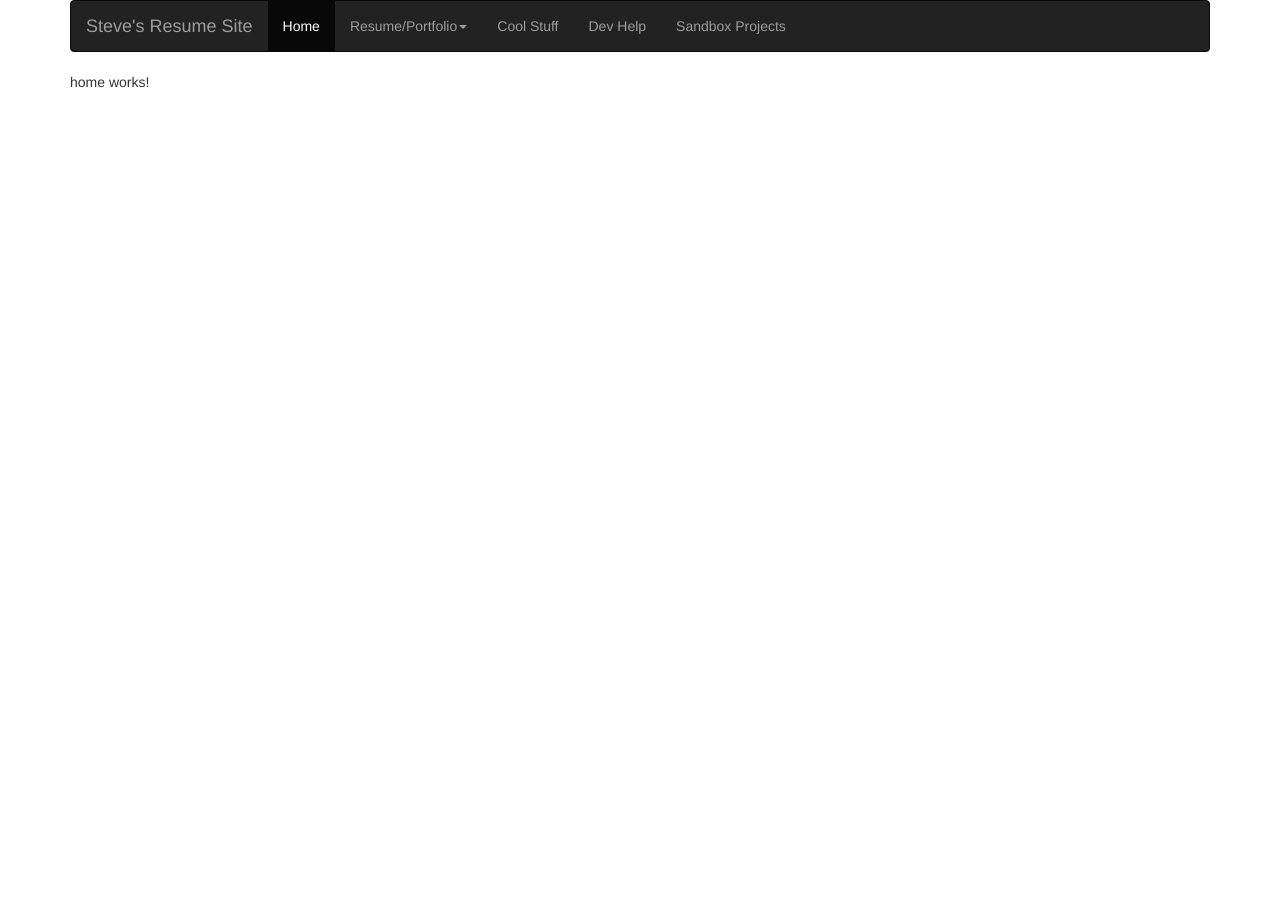
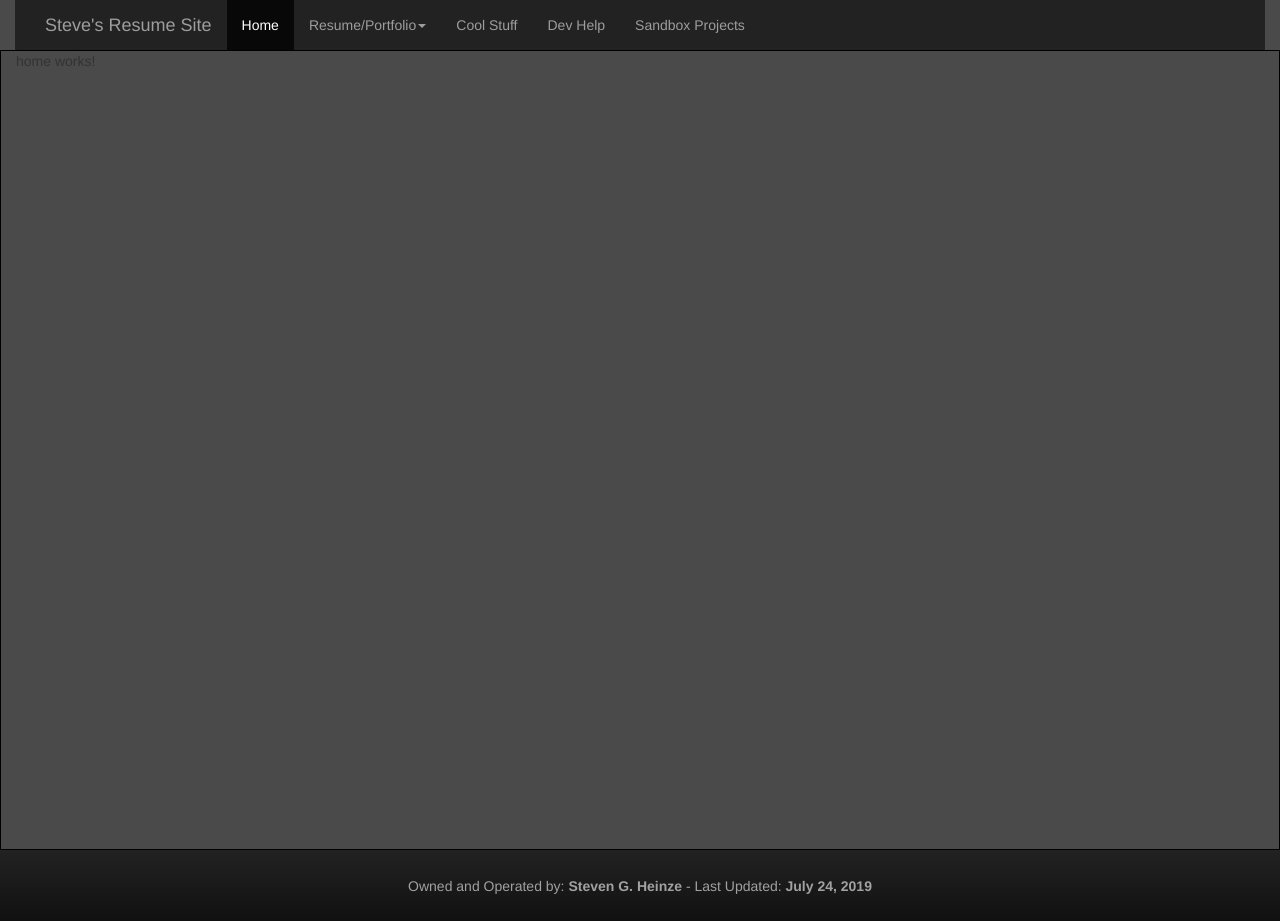
Before and after one commit to stevenheinze57/Resume, an Angular app in the folder ClientApp/: page /home in a window 1280 px wide. Before the commit the page ends 800 px from the top, so only its background shows below. Built offline with nearby package versions, Linux system fonts and the light colour scheme.

Commit message:
Made the footer take the full width and be set to the bottom. Need to so the same with the navigation bar at the top

```diff
--- a/ClientApp/src/app/app.component.css
+++ b/ClientApp/src/app/app.component.css
@@ -4,3 +4,25 @@
     padding-top: 50px;
   }
 }
+.fill {
+  min-height: 100%;
+  min-width: 100%;
+  border: solid black 1px;
+}
+.navigation {
+  width: 100%;
+  min-width: 100%;
+  max-width: 100%;
+  top: 0;
+}
+/*.body {
+  overflow: auto;
+  clear: both;
+  width: 100%;
+}*/
+/*.footer {
+  width: 100%;
+  bottom: 0;
+  position: relative;
+  clear: both;
+}*/
--- a/ClientApp/src/app/app.component.html
+++ b/ClientApp/src/app/app.component.html
@@ -1,15 +1,33 @@
-<div class='container'>
+<div class="container-fluid navigation">
+  <app-nav></app-nav>
+</div>
 
-  <div class="row">
+<div class="container-fluid fill">
+
+  <!--<div class="row navigation">
+    <div class="col-md-12 navigation">
+      <app-nav></app-nav>
+    </div>
+  </div>-->
+
+  <div class="row body">
     <div class="col-md-12">
-      <app-nav (featureSelected)="onNavigate($event)"></app-nav>
+      <router-outlet></router-outlet>
     </div>
   </div>
 
-   <div class="row">
-     <div class="col-md-3">
-       <router-outlet></router-outlet>
-     </div>
-   </div>
+  <!--<div class="row footer">
+    <div class="col-md-12">
+      <app-footer></app-footer>
+    </div>
+  </div>-->
 
+</div>
+
+<footer>
+  <div class="container-fluid">
+    <div class="row">
+      <app-footer></app-footer>
+    </div>
   </div>
+</footer>
--- a/ClientApp/src/app/app.module.ts
+++ b/ClientApp/src/app/app.module.ts
@@ -13,6 +13,7 @@ import { ResumeComponent } from './resume/resume.component';
 import { CoolstuffComponent } from './coolstuff/coolstuff.component';
 import { DevhelpComponent } from './devhelp/devhelp.component';
 import { SandboxprojectsComponent } from './sandboxprojects/sandboxprojects.component';
+import { FooterComponent } from './footer/footer.component';
 
 const appRoutes: Routes = [
   { path: '', redirectTo: '/home', pathMatch: 'full' },
@@ -34,7 +35,8 @@ const appRoutes: Routes = [
     ResumeComponent,
     CoolstuffComponent,
     DevhelpComponent,
-    SandboxprojectsComponent
+    SandboxprojectsComponent,
+    FooterComponent
   ],
   imports: [
     BrowserModule.withServerTransition({ appId: 'ng-cli-universal' }),
--- /dev/null
+++ b/ClientApp/src/app/footer/footer.component.css
@@ -0,0 +1,16 @@
+.footer {
+  padding-bottom: 2%;
+  padding-top: 2%;
+  background-color: #1b1b1b;
+  background-image: -moz-linear-gradient(top, #222222, #111111);
+  background-image: -webkit-gradient(linear, 0 0, 0 100%, from(#222222), to(#111111));
+  background-image: -webkit-linear-gradient(top, #222222, #111111);
+  background-image: -o-linear-gradient(top, #222222, #111111);
+  background-image: linear-gradient(to bottom, #222222, #111111);
+  background-repeat: repeat-x;
+  border-color: #252525;
+  filter: progid:DXImageTransform.Microsoft.gradient(startColorstr='#ff222222', endColorstr='#ff111111', GradientType=0);
+}
+.footer-text {
+  color: #a1a1a1
+}
--- /dev/null
+++ b/ClientApp/src/app/footer/footer.component.html
@@ -0,0 +1,6 @@
+<footer class="page-footer footer">
+  <div class="footer-copyright text-center py-3 footer-text">
+    Owned and Operated by: <strong>Steven G. Heinze</strong> -
+    Last Updated: <strong>July 24, 2019</strong>
+  </div>
+</footer>
--- /dev/null
+++ b/ClientApp/src/app/footer/footer.component.ts
@@ -0,0 +1,15 @@
+import { Component, OnInit } from '@angular/core';
+
+@Component({
+  selector: 'app-footer',
+  templateUrl: './footer.component.html',
+  styleUrls: ['./footer.component.css']
+})
+export class FooterComponent implements OnInit {
+
+  constructor() { }
+
+  ngOnInit() {
+  }
+
+}
--- a/ClientApp/src/app/nav/nav.component.css
+++ b/ClientApp/src/app/nav/nav.component.css
@@ -0,0 +1,7 @@
+.navigation {
+  min-width: 100%;
+  width: 100%;
+  margin-left: 0;
+  margin-right: 0;
+  max-width: 100%;
+}
--- a/ClientApp/src/app/nav/nav.component.html
+++ b/ClientApp/src/app/nav/nav.component.html
@@ -1,5 +1,5 @@
-<nav class="navbar navbar-inverse">
-  <div class="container-fluid">
+<!--<nav class="navbar navbar-inverse navigation">
+  <div class="container-fluid navigation">
     <div class="navbar-header">
       <a class="navbar-brand" routerLink="/">Steve's Resume Site</a>
     </div>
@@ -22,4 +22,28 @@
       <li><a routerLink="sandboxprojects">Sandbox Projects</a></li>
     </ul>
   </div>
-</nav>
+</nav>-->
+
+<div class="container navbar-inverse navigation">
+    <div class="navbar-header">
+      <a class="navbar-brand" routerLink="/">Steve's Resume Site</a>
+    </div>
+    <ul class="nav navbar-nav">
+      <li role="presentation" class="active"><a routerLink="home">Home</a></li>
+      <li class="dropdown">
+        <a class="dropdown-toggle" data-toggle="dropdown" routerLink="#">
+          Resume/Portfolio<span class="caret"></span>
+        </a>
+        <ul class="dropdown-menu">
+          <li><a [routerLink]="['/resume', '/skillset']">Skillset</a></li>
+          <li><a [routerLink]="['/resume', '/education']">Education</a></li>
+          <li><a [routerLink]="['/resume', '/workexaperience']">Work Experience</a></li>
+          <li><a [routerLink]="['/resume', '/portfolio']">Developer Portfolio</a></li>
+          <li><a [routerLink]="['/resume', '/contact']">Contact</a></li>
+        </ul>
+      </li>
+      <li><a routerLink="coolstuff">Cool Stuff</a></li>
+      <li><a routerLink="devhelp">Dev Help</a></li>
+      <li><a routerLink="sandboxprojects">Sandbox Projects</a></li>
+    </ul>
+</div>
--- a/ClientApp/src/index.html
+++ b/ClientApp/src/index.html
@@ -13,7 +13,7 @@
   <meta name="viewport" content="width=device-width, initial-scale=1">
   <link rel="icon" type="image/x-icon" href="favicon.ico">
 </head>
-<body>
+<body class="global-background-color">
   <app-root>Hello World...</app-root>
 </body>
 </html>
--- a/ClientApp/src/styles.css
+++ b/ClientApp/src/styles.css
@@ -1 +1,10 @@
 /* You can add global styles to this file, and also import other style files */
+.global-background-color {
+  background-color: #4a4a4a
+}
+html, body {
+  width: 100%;
+  height: 100%;
+  min-height: 100%;
+  position: relative;
+}
```
Also changed, not shown: 1 other file (tests, documents, lock files or other folders).
